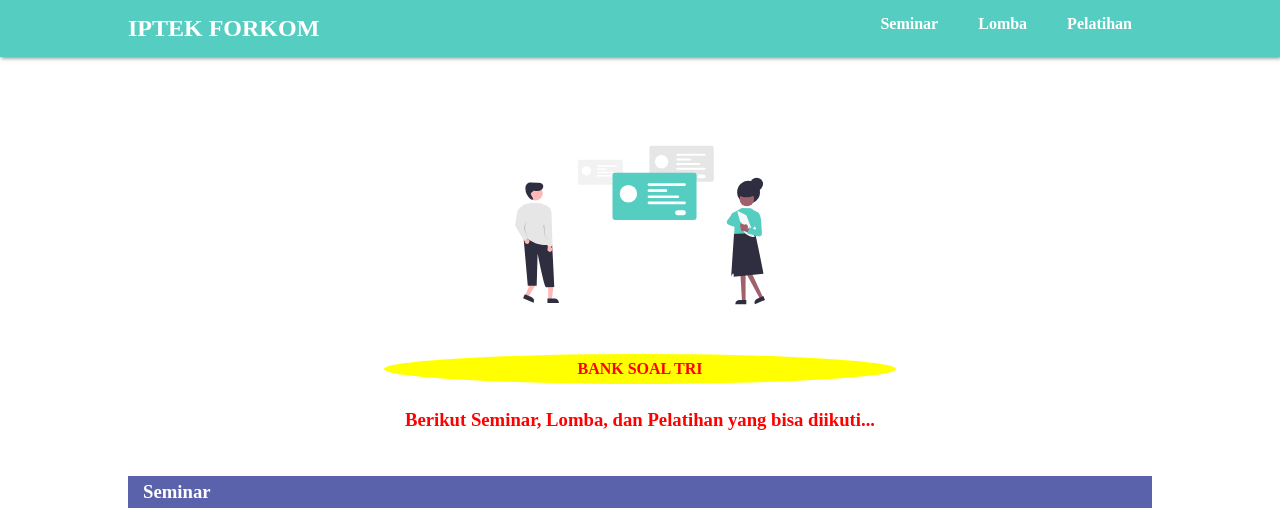
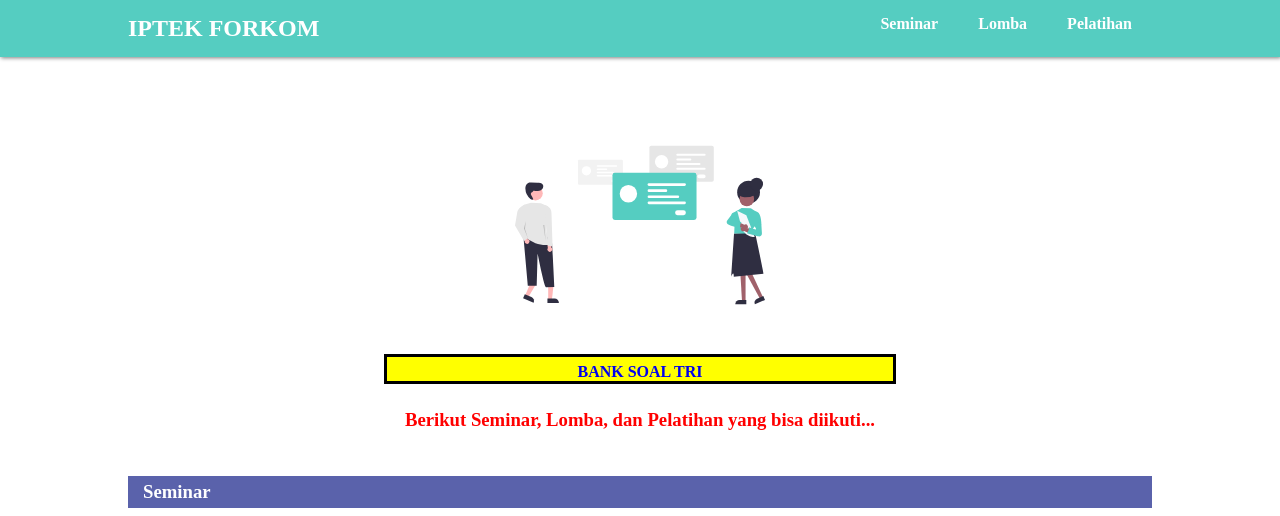
Before and after one commit to iptekForkomTRI/info, a plain HTML site: page index.html in a window 1280 px wide. Shown: the top 516 px of the page. Drawn offline with nearby package versions, Linux system fonts and the light colour scheme.

Commit message:
Update index.html

```diff
--- a/index.html
+++ b/index.html
@@ -30,8 +30,8 @@
     <div class="main">
         <div class="pembuka" id="atas">
             <img src="img/2.svg" alt="">
-            <div class="bankSoal" style="border-radius:50%;text-decoration:none;font-weight:bold;background-color:yellow;margin:auto;margin-bottom:20px;width:50%;line-height:30px;height:30px">
-                <a style="color:red;" href="https://drive.google.com/drive/folders/1Oh5FhyHlLtRRgA67k8l41PhqjcONwIF7">BANK SOAL TRI</a>
+            <div class="bankSoal" style="border-style:solid;text-decoration:none;font-weight:bold;background-color:yellow;margin:auto;margin-bottom:20px;width:50%;line-height:30px;height:30px">
+                <a href="https://drive.google.com/drive/folders/1Oh5FhyHlLtRRgA67k8l41PhqjcONwIF7">BANK SOAL TRI</a>
             </div>
             <h3>Berikut Seminar, Lomba, dan Pelatihan yang bisa diikuti...</h3>
         </div>
```
